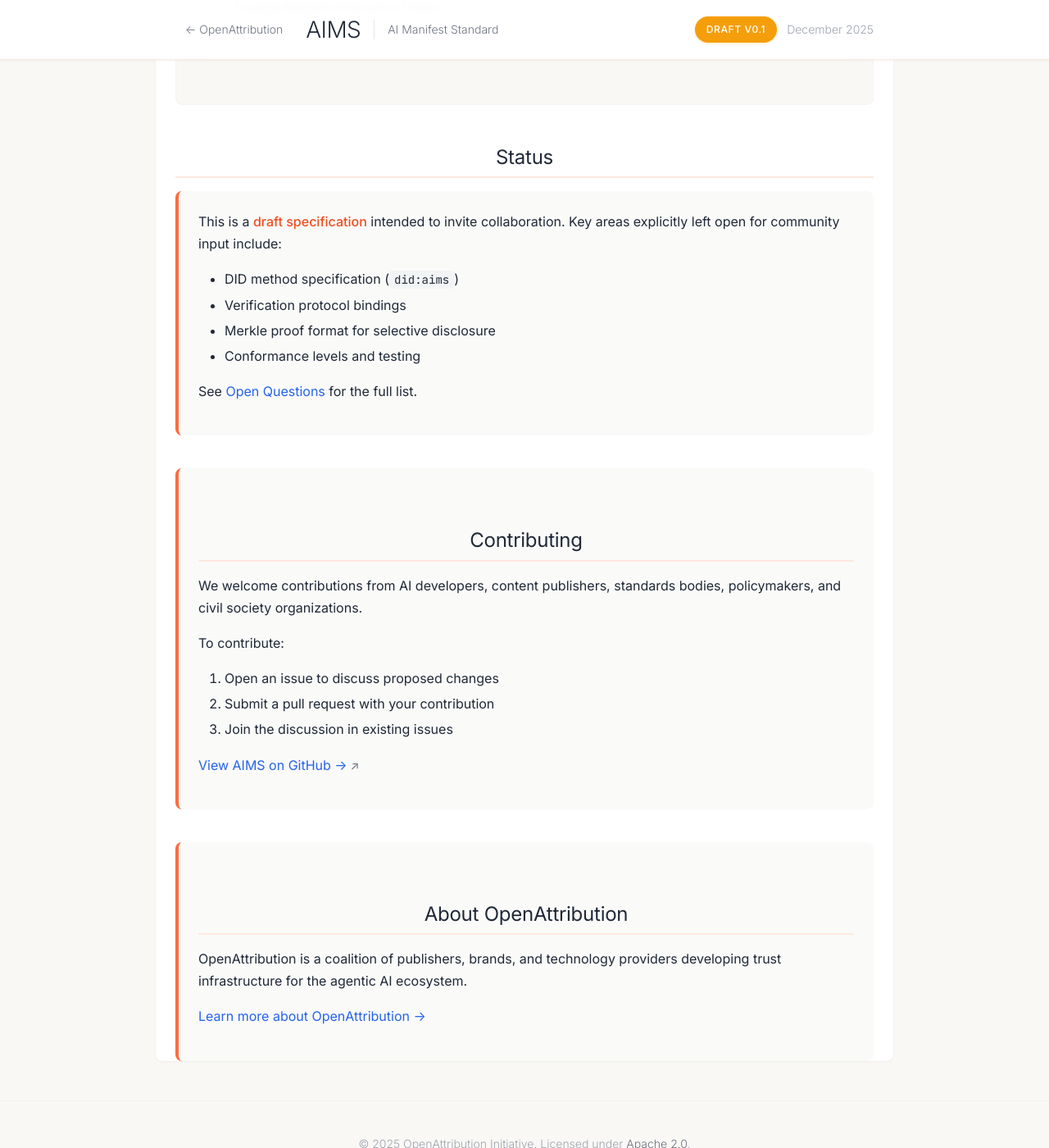
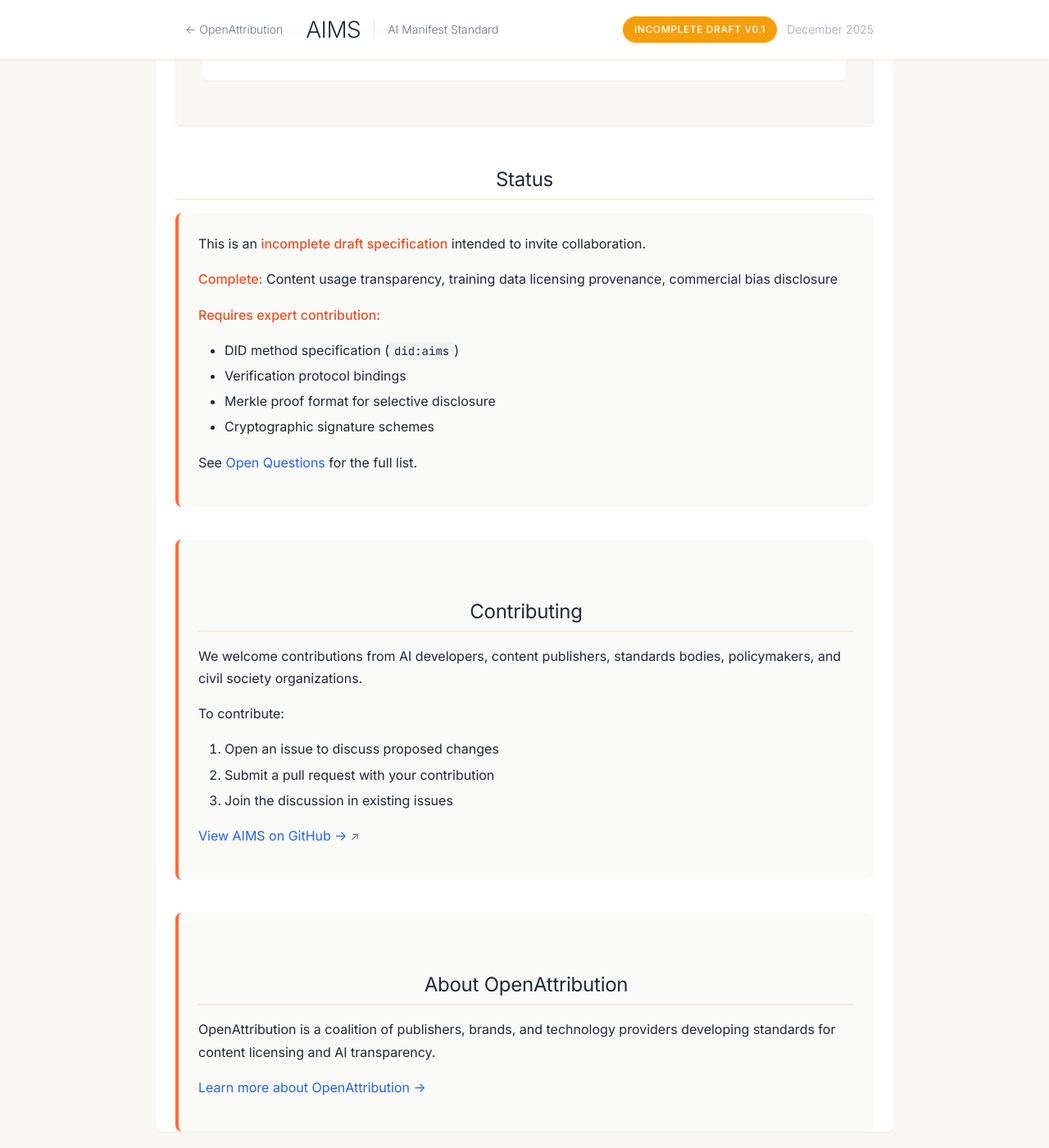
Before and after one commit to openattribution-org/website, a Jekyll site: the page aims/index.html, which Jekyll copies as it is, in a window 1280 px wide and 1400 px high, scrolled down 1980 px. Shown: the whole window at 82% size. Built offline with Jekyll 4.4.1, drawn with Linux system fonts in a browser that asks for light colours; some of the changed text lies outside the part shown.

Commit message:
Mark AIMS as incomplete draft and improve clarity
- Update status to 'Incomplete Draft' with clear completeness note
- Specify content usage and licensing portions are complete
- Mark cryptographic sections (DID method, Merkle proofs, verification) as requiring expert contribution
- Remove promotional language and buzzwords ('trust infrastructure')
- Fix contractions and passive voice for formal specification tone
- Improve readability by breaking up dense paragraphs and run-on sentences
- Add expert contribution notes to cryptographic sections
- Update Section 13 to clarify focus on content usage transparency
- Clean up terminology inconsistencies

```diff
--- a/aims/index.html
+++ b/aims/index.html
@@ -28,7 +28,7 @@
                     <span class="subtitle">AI Manifest Standard</span>
                 </div>
                 <div class="version">
-                    <span class="badge">Draft v0.1</span>
+                    <span class="badge">Incomplete Draft v0.1</span>
                     <span class="date">December 2025</span>
                 </div>
             </div>
@@ -66,8 +66,8 @@
         <!-- Draft Notice -->
         <div class="status-box" style="margin: 2rem 0; padding: 1.5rem; background: #fff3cd; border-left: 4px solid #ffc107;">
             <p style="margin: 0; font-weight: 500;">
-                <strong>Draft Specification:</strong> This spec has open questions that need community input.
-                <a href="SPECIFICATION.html#13-open-questions-for-discussion" style="color: #856404; text-decoration: underline;">See what's open for discussion →</a>
+                <strong>Incomplete Draft Specification:</strong> Complete for content usage transparency and training data licensing. Cryptographic components (DID method, Merkle proofs, verification protocols) require expert contribution.
+                <a href="SPECIFICATION.html#13-open-questions-for-discussion" style="color: #856404; text-decoration: underline;">See what needs expert input →</a>
             </p>
         </div>
 
@@ -125,13 +125,19 @@
             <h2>Status</h2>
             <div class="status-box">
                 <p>
-                    This is a <strong>draft specification</strong> intended to invite collaboration. Key areas explicitly left open for community input include:
+                    This is an <strong>incomplete draft specification</strong> intended to invite collaboration.
+                </p>
+                <p>
+                    <strong>Complete:</strong> Content usage transparency, training data licensing provenance, commercial bias disclosure
+                </p>
+                <p>
+                    <strong>Requires expert contribution:</strong>
                 </p>
                 <ul>
                     <li>DID method specification (<code>did:aims</code>)</li>
                     <li>Verification protocol bindings</li>
                     <li>Merkle proof format for selective disclosure</li>
-                    <li>Conformance levels and testing</li>
+                    <li>Cryptographic signature schemes</li>
                 </ul>
                 <p>
                     See <a href="SPECIFICATION.html#13-open-questions-for-discussion">Open Questions</a> for the full list.
@@ -158,7 +164,7 @@
         <section class="about">
             <h2>About OpenAttribution</h2>
             <p>
-                OpenAttribution is a coalition of publishers, brands, and technology providers developing trust infrastructure for the agentic AI ecosystem.
+                OpenAttribution is a coalition of publishers, brands, and technology providers developing standards for content licensing and AI transparency.
             </p>
             <p>
                 <a href="../index.html">Learn more about OpenAttribution →</a>
```
Also changed, not shown: aims/README.md (+10 -4 lines), aims/SPECIFICATION.md (+44 -38 lines).
